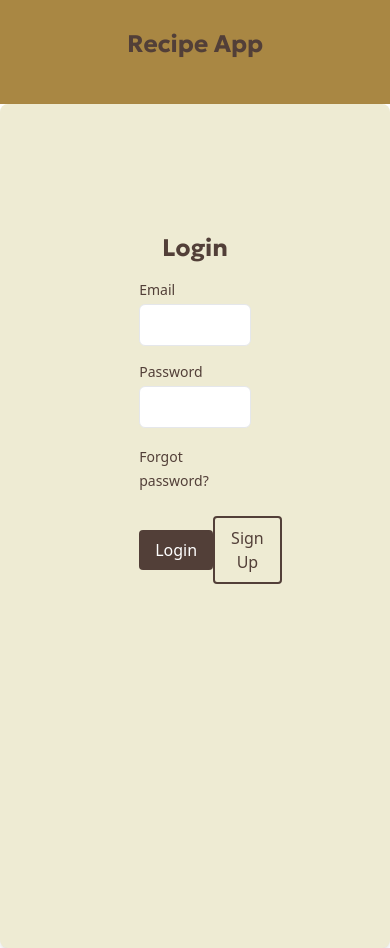
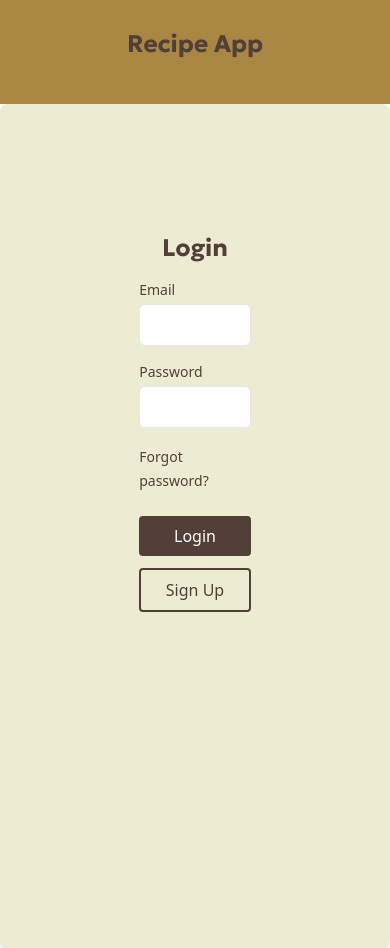
Before and after one commit to Renz757/recipe-app, a React (Vite) app: page /login in a window 390 px wide. Built offline with nearby package versions, Linux system fonts and the light colour scheme; no server answers; the database is empty.

Commit message:
button spacing fix

```diff
--- a/src/Pages/Login.jsx
+++ b/src/Pages/Login.jsx
@@ -93,16 +93,16 @@ const Login = () => {
               </a>
             </div>
 
-            <div className="flex justify-between items-center">
+            <div className="flex flex-col md:flex-row gap-y-3 md:justify-between md:items-center">
               <button
                 type="submit"
-                className="bg-vandyke text-white px-4 py-2 rounded"
+                className="bg-vandyke text-white md:px-4 py-2 rounded"
               >
                 Login
               </button>
               <button
                 type="button"
-                className="bg-eggshell text-vandyke border-2 border-vandyke px-4 py-2 rounded "
+                className="bg-eggshell text-vandyke border-2 border-vandyke md:px-4 py-2 rounded "
               >
                 <Link to="/signup">Sign Up</Link>
               </button>
```
